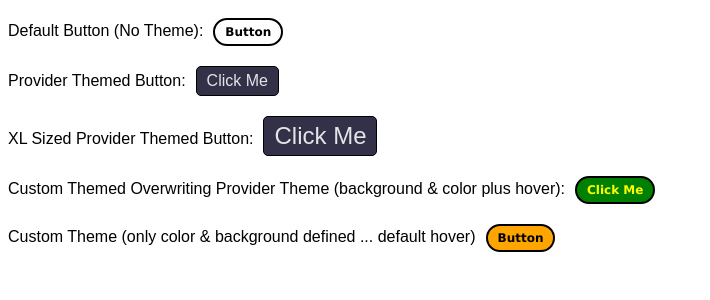
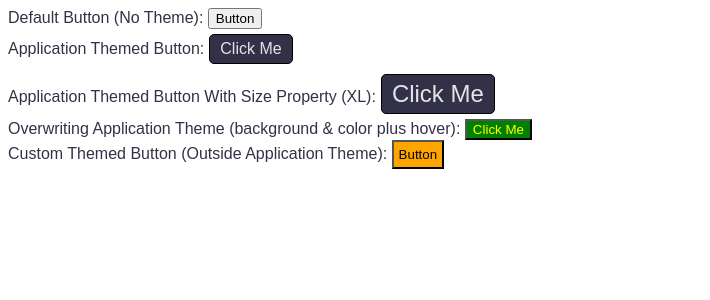
Before and after one commit to Tri4Ty/CatalogZero, a React (Create React App) app in the folder dev/: page / in a window 1280 px wide. Shown: the top 300 px of the page, without its empty margins (0-710 px from the left). Built offline with nearby package versions, Linux system fonts and the light colour scheme; the HTML template or start-up script is replaced by a standard one.

Commit message:
removing default theming so components are in basic format without any theming applied

```diff
--- a/dev/src/App.js
+++ b/dev/src/App.js
@@ -3,11 +3,11 @@ import { createGlobalStyle } from "styled-components";
 
 import Button from "../../src/Button";
 import withCustomTheme from "../../src/CustomThemeProvider";
-import customTheme from '../newTheme';
+import customTheme from "../newTheme";
 
 const GlobalStyle = createGlobalStyle`
   body {
-    color: ${props => props.theme.colorPallet.darkest};
+    color: ${props => props.theme.colorPallet.primary};
     font-family: ${props => props.theme.typography.fontFamily};
   }
 `;
@@ -25,18 +25,18 @@ const App = () => (
   <div>
     <GlobalStyle />
     <div>
-      <label>Provider Themed Button:</label>
+      <label>Application Themed Button:</label>
       <Button onClick={onClick}>Click Me</Button>
     </div>
     <div>
-      <label>XL Sized Provider Themed Button:</label>
+      <label>Application Themed Button With Size Property (XL):</label>
       <Button size="xLarge" onClick={onClick}>
         Click Me
       </Button>
     </div>
     <div>
       <label>
-        Custom Themed Overwriting Provider Theme (background & color plus hover):
+        Overwriting Application Theme (background & color plus hover):{" "}
       </label>
       <MyCustomThemedButton onClick={onClick}>Click Me</MyCustomThemedButton>
     </div>
--- a/dev/src/index.js
+++ b/dev/src/index.js
@@ -11,7 +11,8 @@ import withCustomTheme from "../../src/CustomThemeProvider";
 const myCustomThemeMissingProps = {
   button: {
     backgroundColor: "orange",
-    color: "black"
+    color: "black",
+    padding: "5px"
   }
 };
 const MyCustomThemedButtonMissingProperties = withCustomTheme(
@@ -21,14 +22,12 @@ const MyCustomThemedButtonMissingProperties = withCustomTheme(
 
 ReactDOM.render(
   <div>
-    <label>Default Button (No Theme):</label>
+    <label>Default Button (No Theme): </label>
     <Button>Button</Button>
     <ThemeProvider theme={theme}>
       <App />
     </ThemeProvider>
-    <label>
-      Custom Theme (only color & background defined ... default hover)
-    </label>
+    <label>Custom Themed Button (Outside Application Theme): </label>
     <MyCustomThemedButtonMissingProperties>
       Button
     </MyCustomThemedButtonMissingProperties>
--- a/dev/theme.js
+++ b/dev/theme.js
@@ -1,6 +1,7 @@
 const colorPallet = {
   primary: "#333147",
   secondary: "#e4e3e8",
+  tertiary: "darkGrey",
   lightest: "white",
   darkest: "black"
 };
@@ -28,13 +29,23 @@ const theme = {
     fontFamily: typography.fontFamily,
     fontSize: typography.sizes.medium,
     fontWeight: "normal",
-    margin: "10px",
+    margin: "5px",
     outline: "none",
     padding: "5px 10px",
 
     hover: {
       color: colorPallet.primary,
-      backgroundColor: colorPallet.secondary
+      backgroundColor: colorPallet.secondary,
+      cursor: "pointer"
+    },
+
+    focus: {
+      outline: "none"
+    },
+
+    active: {
+      color: colorPallet.darkest,
+      backgroundColor: colorPallet.tertiary
     }
   },
   typography: typography,
--- a/src/Button.js
+++ b/src/Button.js
@@ -1,28 +1,6 @@
 import React from "react";
 import PropTypes from "prop-types";
 import styled from "styled-components";
-
-const theme = {
-  button: {
-    backgroundColor: "white",
-    borderColor: "#000",
-    borderRadius: "15px",
-    borderWidth: "2px",
-    borderStyle: "solid",
-    color: "black",
-    display: "inline",
-    fontFamily: "Verdana",
-    fontSize: "12px",
-    fontWeight: "bold",
-    margin: "10px",
-    outline: "none",
-    padding: "5px 10px",
-    hover: {
-      color: "white",
-      backgroundColor: "black"
-    }
-  },
-};
 
 const ThemedButton = styled.button`
   background-color: ${props => {
@@ -34,57 +12,41 @@ const ThemedButton = styled.button`
       props.theme.button.backgroundColor
     ) {
       return props.theme.button.backgroundColor;
-    } else {
-      theme.button.backgroundColor;
     }
   }};
   border-color: ${props => {
     if (props.theme && props.theme.button && props.theme.button.borderColor) {
       return props.theme.button.borderColor;
-    } else {
-      return theme.button.borderColor;
     }
   }};
   border-radius: ${props => {
     if (props.theme && props.theme.button && props.theme.button.borderRadius) {
       return props.theme.button.borderRadius;
-    } else {
-      return theme.button.borderRadius;
     }
   }};
   border-width: ${props => {
     if (props.theme && props.theme.button && props.theme.button.borderWidth) {
       return props.theme.button.borderWidth;
-    } else {
-      return theme.button.borderWidth;
     }
   }};
   border-style: ${props => {
     if (props.theme && props.theme.button && props.theme.button.borderStyle) {
       return props.theme.button.borderStyle;
-    } else {
-      return theme.button.borderStyle;
     }
   }};
   color: ${props => {
     if (props.theme && props.theme.button && props.theme.button.color) {
       return props.theme.button.color;
-    } else {
-      return theme.button.color;
     }
   }};
   padding: ${props => {
     if (props.theme && props.theme.button && props.theme.button.padding) {
       return props.theme.button.padding;
-    } else {
-      return theme.button.padding;
     }
   }};
   font-family: ${props => {
     if (props.theme && props.theme.button && props.theme.button.fontFamily) {
       return props.theme.button.fontFamily;
-    } else {
-      return theme.button.fontFamily;
     }
   }};
   font-size: ${props => {
@@ -96,29 +58,21 @@ const ThemedButton = styled.button`
       props.theme.button.fontSize
     ) {
       return props.theme.button.fontSize;
-    } else {
-      return theme.button.fontSize;
     }
   }};
   font-weight: ${props => {
     if (props.theme && props.theme.button && props.theme.button.fontWeight) {
       return props.theme.button.fontWeight;
-    } else {
-      return theme.button.fontWeight;
     }
   }};
   display: ${props => {
     if (props.theme && props.theme.button && props.theme.button.display) {
       return props.theme.button.display;
-    } else {
-      return theme.button.display;
     }
   }};
   margin: ${props => {
     if (props.theme && props.theme.button && props.theme.button.margin) {
       return props.theme.button.margin;
-    } else {
-      return theme.button.margin;
     }
   }};
 
@@ -131,8 +85,6 @@ const ThemedButton = styled.button`
         props.theme.button.hover.color
       ) {
         return props.theme.button.hover.color;
-      } else {
-        return theme.button.hover.color;
       }
     }};
     background-color: ${props => {
@@ -143,21 +95,56 @@ const ThemedButton = styled.button`
         props.theme.button.hover.backgroundColor
       ) {
         return props.theme.button.hover.backgroundColor;
-      } else {
-        return theme.button.hover.backgroundColor;
+      }
+    }};
+    cursor: ${props => {
+      if (
+        props.theme &&
+        props.theme.button &&
+        props.theme.button.hover &&
+        props.theme.button.hover.cursor
+      ) {
+        return props.theme.button.hover.cursor;
+      }
+    }};
+  }
+
+  :focus {
+    outline: ${props => {
+      if (
+        props.theme &&
+        props.theme.button &&
+        props.theme.button.focus &&
+        props.theme.button.focus.outline
+      ) {
+        return props.theme.button.focus.outline;
+      }
+    }};
+  }
+
+  :active {
+    color: ${props => {
+      if (
+        props.theme &&
+        props.theme.button &&
+        props.theme.button.active &&
+        props.theme.button.active.color
+      ) {
+        return props.theme.button.active.color;
+      }
+    }};
+    background-color: ${props => {
+      if (
+        props.theme &&
+        props.theme.button &&
+        props.theme.button.active &&
+        props.theme.button.active.backgroundColor
+      ) {
+        return props.theme.button.active.backgroundColor;
       }
     }};
   }
 `;
-
-/*
- * If no ThemeProvider is defined in an ancestor component, or
- * the ThemeProvider is missing attributes from the theme, these
- * default values shall be used
- */
-ThemedButton.defaultProps = {
-  theme
-};
 
 const Button = props => (
   <ThemedButton size={props.size} onClick={props.onClick}>
```
